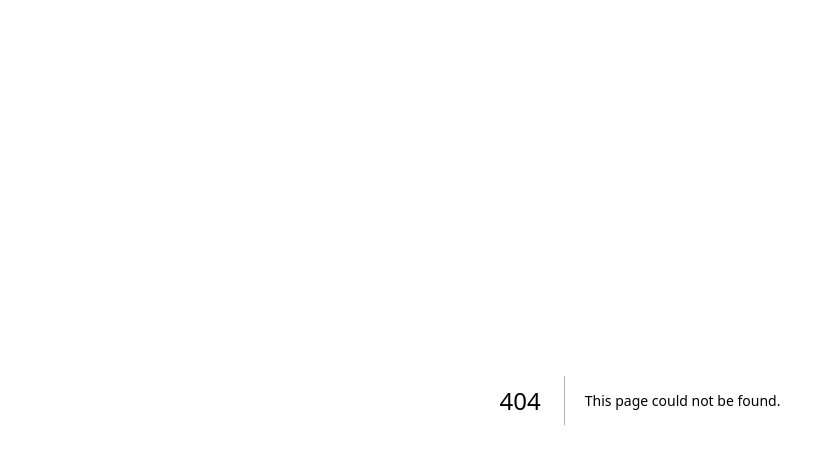
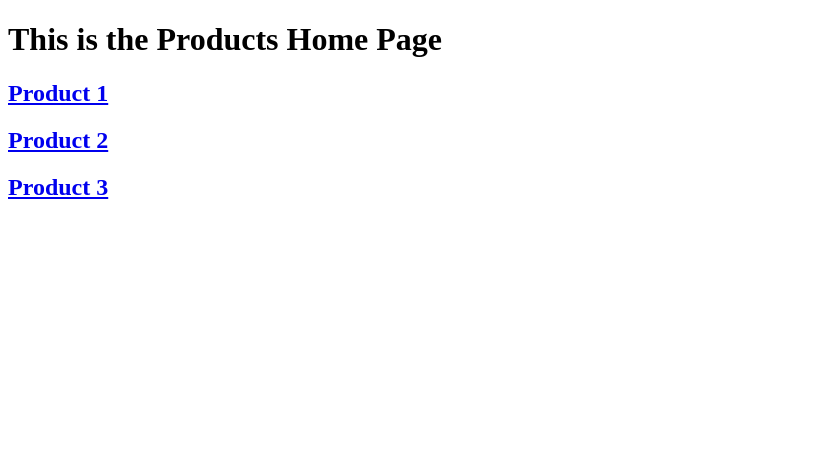
Before and after one commit to AshirAzeem-Developer/nextjs-learning, a Next.js app: page /products in a window 1280 px wide. Before the commit this address had no page. Shown: the top 464 px of the page, without its empty margins (0-835 px from the left). Built offline with nearby package versions, Linux system fonts and the light colour scheme.

Commit message:
Link Component Implementation

```diff
--- /dev/null
+++ b/src/app/products/page.tsx
@@ -0,0 +1,29 @@
+import { Metadata } from "next";
+import Link from "next/link";
+export const metadata: Metadata = {
+  title: "Counter",
+  description: "This is the Counter Description",
+};
+
+const ProductsHome = () => {
+  return (
+    <div className="flex flex-col items-center justify-center">
+      <h1>This is the Products Home Page </h1>
+
+      <h2>
+        <Link href={"/products/1"}> Product 1 </Link>
+      </h2>
+      <h2>
+        <Link href={"/products/2"}> Product 2 </Link>
+      </h2>
+      <h2>
+        <Link href={"/products/3"} replace>
+          {" "}
+          Product 3{" "}
+        </Link>
+      </h2>
+    </div>
+  );
+};
+
+export default ProductsHome;
```
Also changed, not shown: src/app/page.tsx (added, +21 -0 lines).
